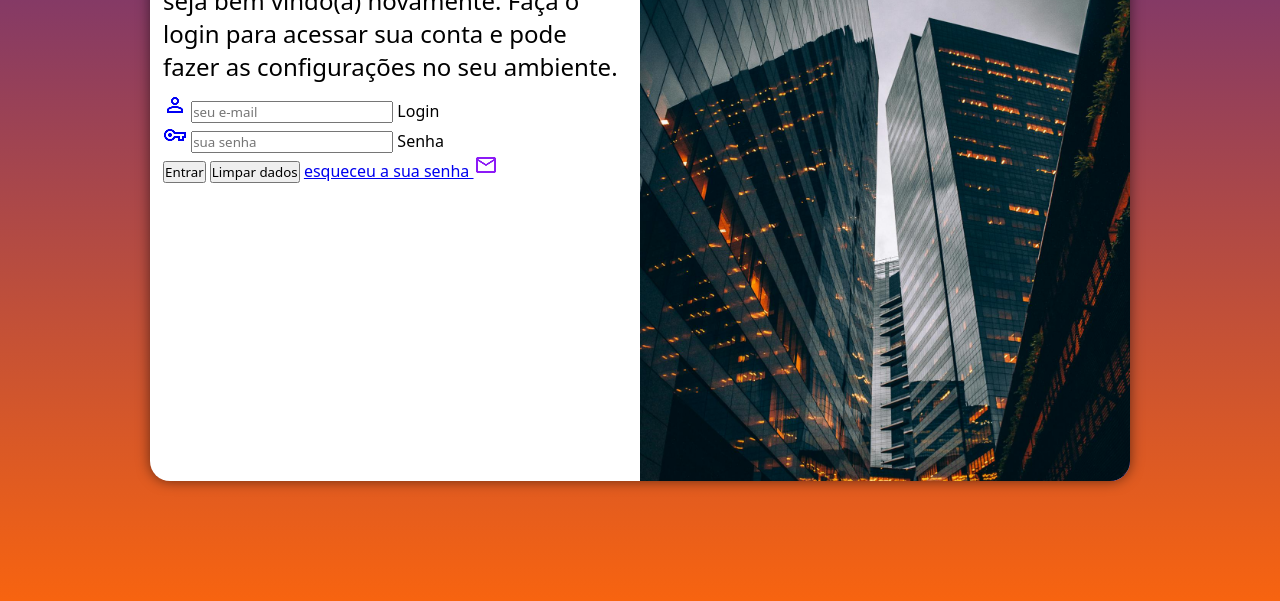
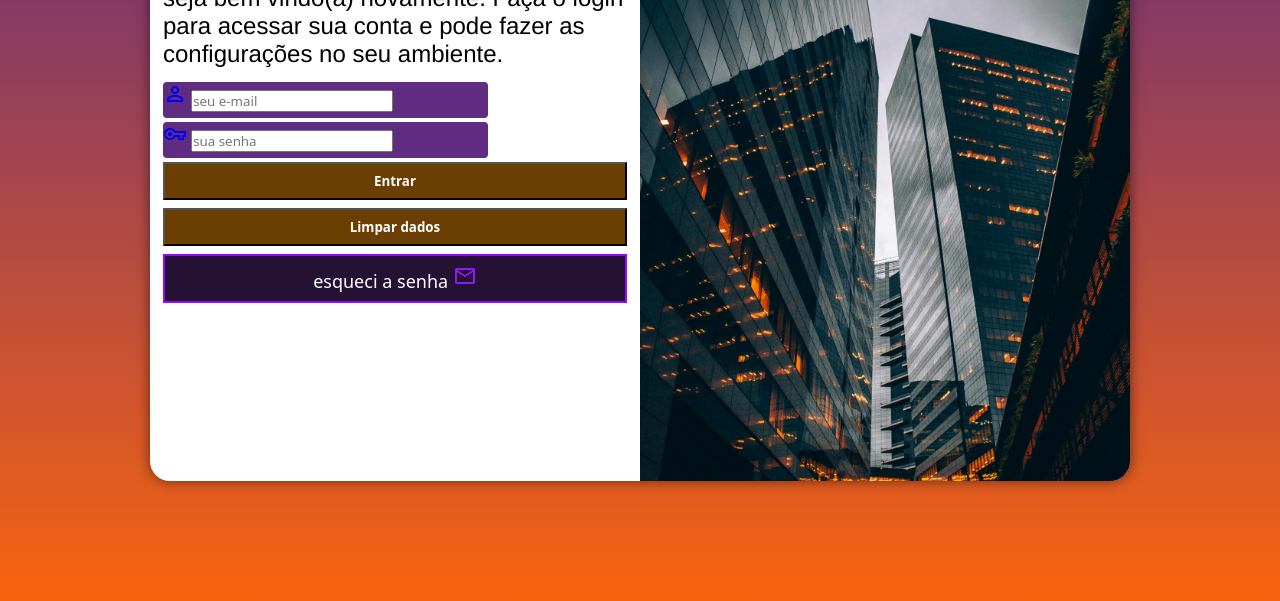
Before and after one commit to ErnestoMajor/projeto-login, a plain HTML site: page index.html in a window 1280 px wide. Shown: the part 199-800 px from the top of the page. Drawn offline with Linux system fonts and the light colour scheme.

Commit message:
Atualizei o projeto-login

```diff
--- a/estilos/media-query.css
+++ b/estilos/media-query.css
@@ -8,7 +8,7 @@
 
     section#login {
         width: 90vw;
-        height: 50vh;
+        height: 60vh;
     }
 
     section#login > div#imagem {
@@ -30,6 +30,30 @@
     div#formulario > p {
     font-size: 1.2em;
 }
+
+.login2 {
+   width: 60%;
+}
+
+.senha2 {
+    width: 60%;
+}
+
+    form > input[type=submit] {
+        display: block;
+        width: 100%;
+        padding: 8px;
+        color: white;
+        background-color: #6b3e02;
+    }
+
+    form > input[type=reset] {
+        display: block;
+        width: 100%;
+        padding: 8px;
+        color: white;
+        background-color: #6b3e02;
+    }
 }
 
 @media screen and (min-width: 992px) {
@@ -61,4 +85,29 @@
     div#formulario > p {
     font-size: 1.5em;
     }
+
+    .login2 {
+        width: 70%;
+    }
+
+    .senha2 {
+        width: 70%;
+    }
+
+    form > input[type=submit] {
+        display: block;
+        width: 100%;
+        padding: 8px;
+        color: white;
+        background-color: #6b3e02;
+
+    }
+
+    form > input[type=reset] {
+        display: block;
+        width: 100%;
+        padding: 8px;
+        color: white;
+        background-color: #6b3e02;
+    }
 }
--- a/estilos/style.css
+++ b/estilos/style.css
@@ -56,9 +56,93 @@ section#login > div#formulario {
 
 div#formulario > h1 {
     text-align: center;
+    color: #a249e2;
+    text-shadow: 2px 3px 2px #000000b2;
 }
 
 div#formulario > p {
     font-size: .9em;
+    font-family: 'Franklin Gothic Medium', 'Arial Narrow', Arial, sans-serif;
     padding-bottom: 10px;
 }
+
+div#campo {
+    background-color: #5f2c82;
+    margin: 4px 0px;
+    border-radius: 4px;
+
+}
+
+.login {
+    display: none;
+}
+.login2 {
+    padding-bottom: 6px;
+}
+
+.senha {
+    display: none;
+}
+.senha2 {
+    padding-bottom: 6px;
+}
+
+form > input[type=submit] {
+    display: block;
+    width: 100%;
+    padding: 8px;
+    color: white;
+    background-color: #41026b;
+    font-weight: bold;
+    cursor: pointer;
+}
+
+form > input[type=submit]:hover {
+    background-color: #b353f3;
+    border-radius: 15px;
+    border: 2px solid #000000;
+    transition: 1s;
+    font-family: 'Times New Roman', Times, serif;
+}
+
+form > input[type=reset] {
+    display: block;
+    width: 100%;
+    padding: 8px;
+    margin-top: 8px;
+    color: white;
+    background-color: #41026b;
+    font-weight: bold;
+    cursor: pointer;
+}
+
+form > input[type=reset]:hover {
+    background-color: #b353f3;
+    border-radius: 15px;
+    border: 2px solid #000000;
+    transition: 1s;
+    font-family: 'Times New Roman', Times, serif;
+}
+
+form > a.botao {
+    display: block;
+    text-align: center;
+    text-decoration: none;
+    font-size: large;
+    background-color: #251133;
+    border: 2px solid #9808f8;
+    color: #ffffff;
+    padding: 8px;
+    margin-top: 8px;
+}
+
+form > a.botao:hover {
+    display: block;
+    background-color: #000000;
+    border-radius: 20px;
+    border: 2px solid #ff0000;
+    font-weight: bold;
+    font-family: 'Times New Roman', Times, serif;
+    color: #ff0000;
+    transition: .1s;
+}
--- a/index.html
+++ b/index.html
@@ -23,21 +23,21 @@
                     e pode fazer as configurações no seu ambiente.
                 </p>
                 <form action="login.php" method="post" autocomplete="on">
-                    <div id="campo">
+                    <div id="campo" class="login2">
                         <img  src="imagens/person_24dp_0000F5_FILL0_wght400_GRAD0_opsz24.png" alt="Person">
                         <input type="email" name="login" id="ilogin" placeholder="seu e-mail" autocomplete="email"
                         required maxlength="25">
-                        <label for="ilogin">Login</label>
+                        <label for="ilogin" class="login">Login</label>
                     </div>
-                    <div id="campo">
+                    <div id="campo" class="senha2">
                         <img  src="imagens/vpn_key_24dp_0000F5_FILL0_wght400_GRAD0_opsz24.png" alt="Key">
                         <input type="password" name="sen" id="isen" placeholder="sua senha" autocomplete="current-password" required maxlength="8">
-                        <label for="isen">Senha</label>
+                        <label for="isen" class="senha">Senha</label>
                     </div>
                     <input type="submit" value="Entrar">
                     <input type="reset" value="Limpar dados">
-                    <a href="esqueci.html">
-                        esqueceu a sua senha <img src="imagens/mail_24dp_8C1AF6_FILL0_wght400_GRAD0_opsz24.png" alt="email">
+                    <a href="esqueci.html" class="botao">
+                        esqueci a senha <img src="imagens/mail_24dp_8C1AF6_FILL0_wght400_GRAD0_opsz24.png" alt="email">
                     </a>
                 </form>
             </div>
```
